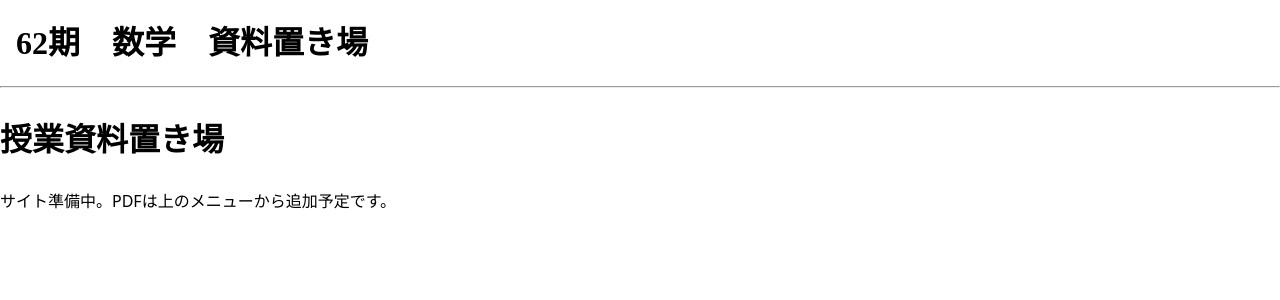
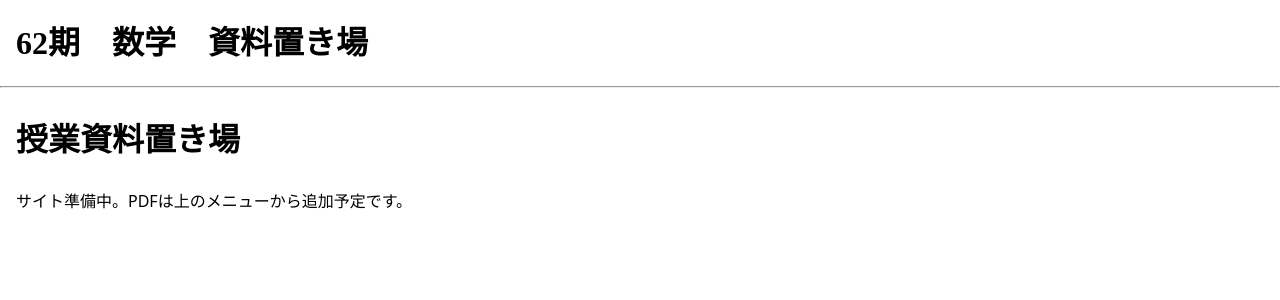
Before and after one commit to mathtkd/mathtkd.github.io, a Jekyll site: the page built from index.md, in a window 1280 px wide. Shown: the top 300 px of the page. Built offline with Jekyll 4.4.1, drawn with Linux system fonts in a browser that asks for light colours.

Commit message:
Update default.html

```diff
--- a/_layouts/default.html
+++ b/_layouts/default.html
@@ -10,7 +10,7 @@
     header { margin-bottom: 1.5rem; }
     header h1 { margin: 1rem; font-size: 2rem; font-family:serif}
     header h1 a { text-decoration: none; color:black }
-    main { max-width: 900px; }
+    main { max-width: 900px; margin:1rem; }
   </style>
 </head>
 <body>
```
